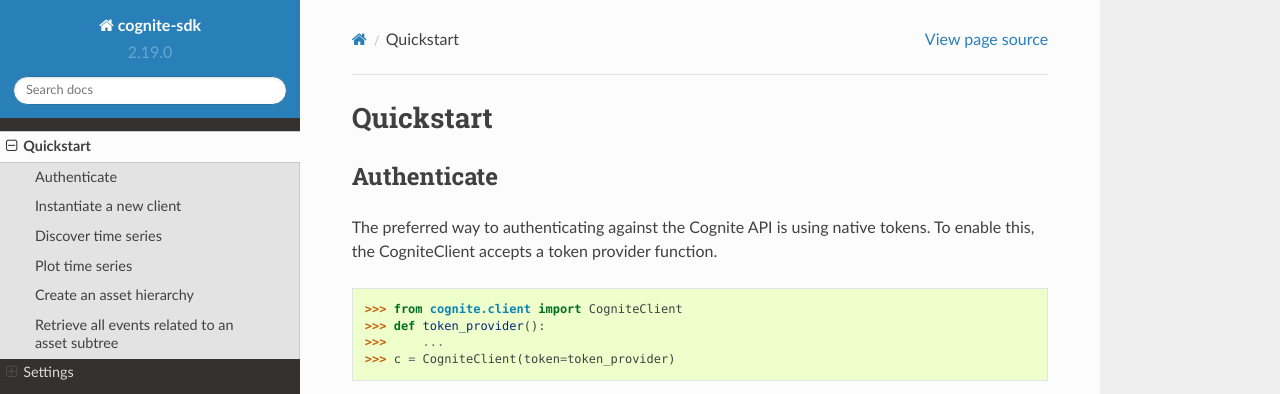
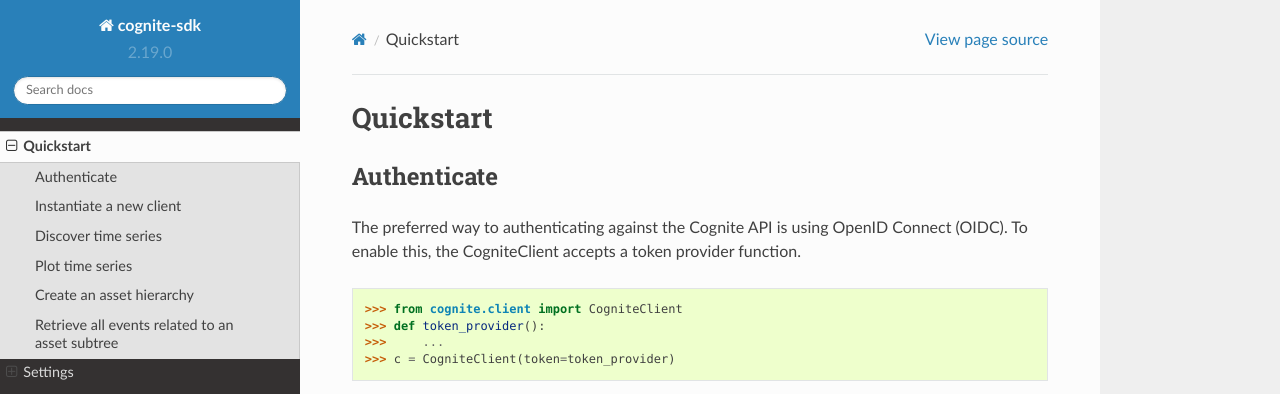
Before and after one commit to cognitedata/cognite-sdk-python, a Sphinx documentation site: the page built from docs/source/cognite.rst, in a window 1280 px wide and 900 px high. Shown: the top 394 px of the window. Built offline with Sphinx 7.4.7 and the Read the Docs theme 2.0.0, drawn with Linux system fonts in a browser that asks for light colours.

Commit message:
Update docs/source/cognite.rst

```diff
--- a/docs/source/cognite.rst
+++ b/docs/source/cognite.rst
@@ -3,7 +3,7 @@
 Authenticate
 ------------
 
-The preferred way to authenticating against the Cognite API is using native tokens. To enable this, the CogniteClient
+The preferred way to authenticating against the Cognite API is using OpenID Connect (OIDC). To enable this, the CogniteClient
 accepts a token provider function.
 
 .. code:: python
```
